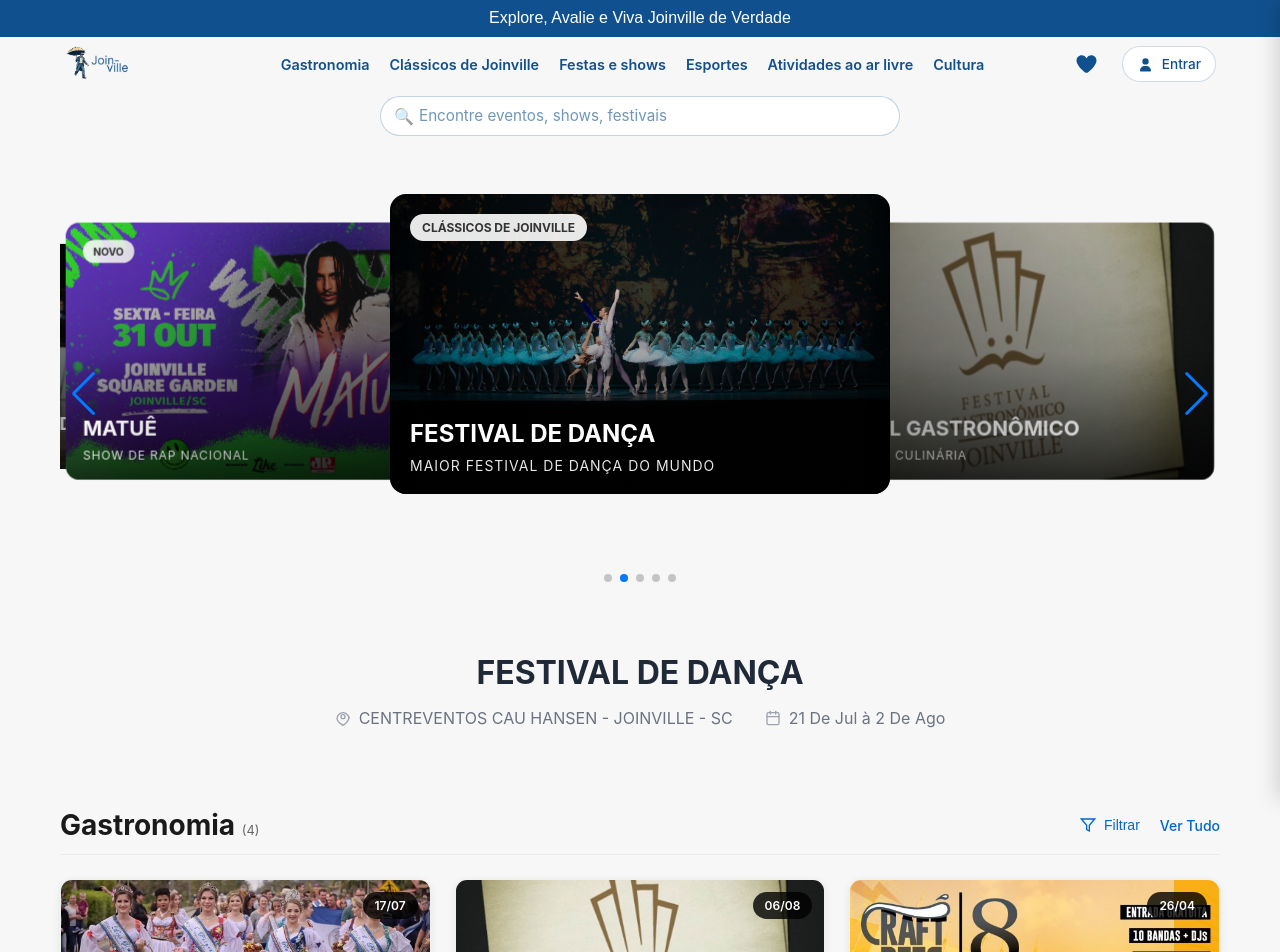
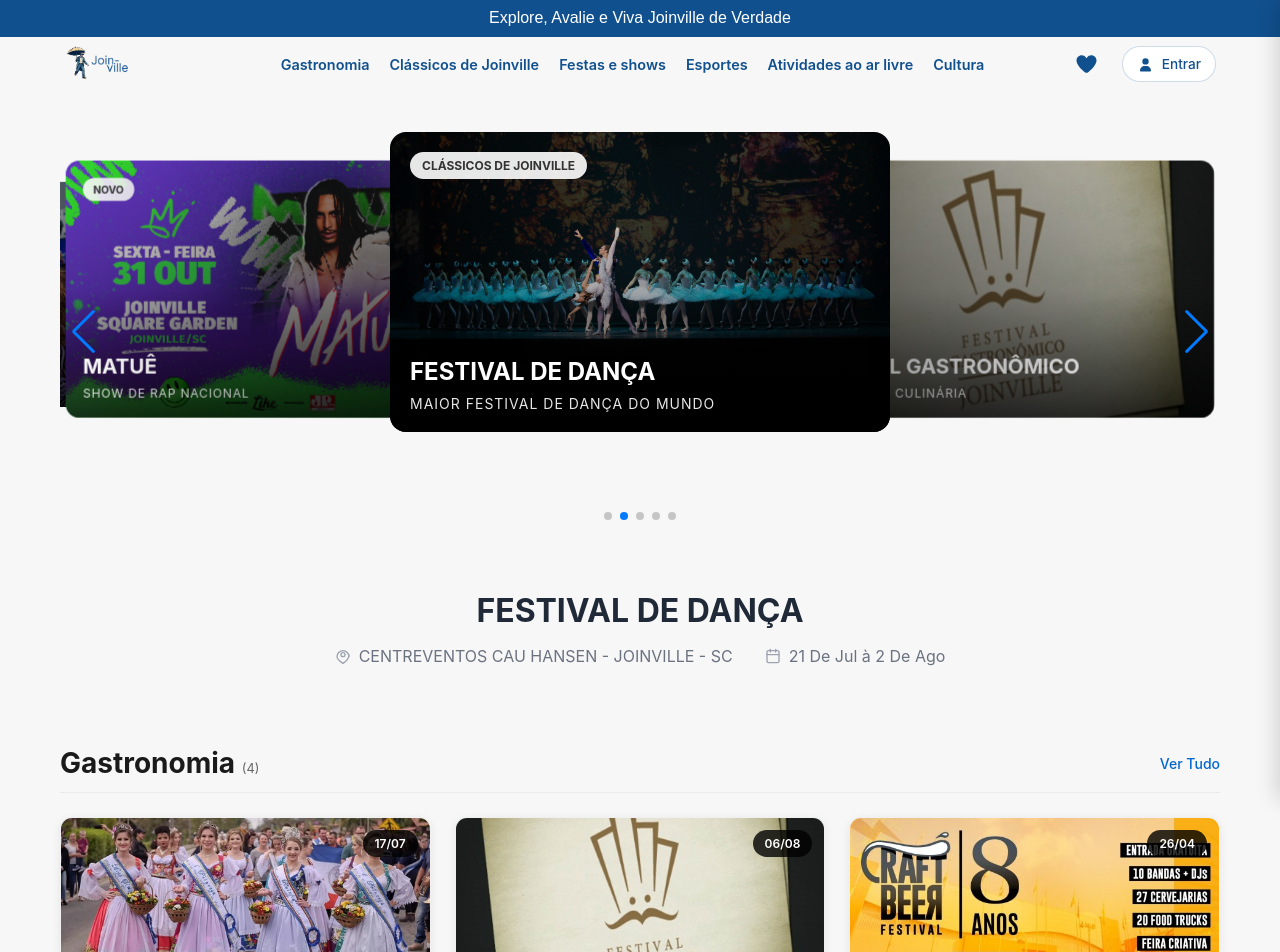
Before and after one commit to arthurlanz/Join-ville, a Vue app: page / in a window 1280 px wide. Shown: the top 952 px of the page. Built offline with nearby package versions, Linux system fonts and the light colour scheme; no server answers.

Commit message:
refactor: deletado o filtro e search #main

```diff
--- a/src/components/CarrosselComponent.vue
+++ b/src/components/CarrosselComponent.vue
@@ -13,7 +13,7 @@ const router = useRouter() // Inicializa o router
 
 const events = [
   {
-    id: 10,
+    id: 1,
     title: 'MATUÊ',
     subtitle: 'SHOW DE RAP NACIONAL',
     location: 'SQUARE GARDEN - JOINVILLE - SC',
@@ -22,7 +22,7 @@ const events = [
     badge: 'NOVO',
   },
   {
-    id: 6,
+    id: 9,
     title: 'FESTIVAL DE DANÇA',
     subtitle: 'MAIOR FESTIVAL DE DANÇA DO MUNDO',
     location: 'CENTREVENTOS CAU HANSEN - JOINVILLE - SC',
@@ -31,7 +31,7 @@ const events = [
     badge: 'CLÁSSICOS DE JOINVILLE',
   },
   {
-    id: 2,
+    id: 4,
     title: 'FESTIVAL GASTRONÔMICO',
     subtitle: 'DIVERSIDADE CULINÁRIA',
     location: 'Joinville - SC',
@@ -40,22 +40,22 @@ const events = [
     badge: 'FOOD',
   },
   {
-    id: 11,
-    title: 'MENOS É MAIS + FERRUGEM',
-    subtitle: 'PAGODE NACIONAL',
-    location: 'SQUARE GARDEN - JOINVILLE - SC',
-    date: 'Sexta, 19 de Set às 22:00',
-    image: '/festaseshows/menosemaisbanner.png',
-    badge: 'EM BREVE',
-  },
-  {
-    id: 20,
-    title: 'JEC KRONA X SANTO ANDRÉ',
+    id: 5,
+    title: 'JEC KRONA X BLUMENAU',
     subtitle: 'LIGA NACIONAL DE FUTSAL',
     location: 'CENTREVENTOS CAU HANSEN - JOINVILLE - SC',
     date: 'Sexta Feira, 5 de Set às 20:00',
     image: '/esportes/jecbanner.jpeg',
     badge: 'FUTSAL',
+  },
+  {
+    id: 11,
+    title: "ARMANDINHO",
+    subtitle: 'SHOW DE REAGE NACIONAL',
+    location: 'SQUARE GARDEN',
+    date: 'Sexta, 31 de Out às 22:00',
+    image: '/festaseshows/armandinho.png',
+    badge: 'SHOW',
   },
 ]
 
--- a/src/components/HeaderComponent.vue
+++ b/src/components/HeaderComponent.vue
@@ -162,13 +162,6 @@ onUnmounted(() => {
           </router-link>
         </div>
       </div>
-
-      <form class="search-line" @submit.prevent="onSubmit">
-        <div class="search">
-          <span class="icon" aria-hidden="true">🔍</span>
-          <input v-model="q" type="text" placeholder="Encontre eventos, shows, festivais" />
-        </div>
-      </form>
     </div>
   </header>
 </template>
--- a/src/components/MainComponent.vue
+++ b/src/components/MainComponent.vue
@@ -27,25 +27,19 @@
 
         <!-- Mostrar apenas categorias que têm eventos quando filtros estão aplicados -->
         <section
-          v-for="category in categories"
-          :key="category.id"
+          v-for="category in visibleCategories"
+          :key="category"
           class="events-section"
         >
           <div class="section-header">
             <h2>{{ category }} <span class="category-count">({{ getEventsForCategory(category).length }})</span></h2>
             <div class="section-actions">
-              <button @click="toggleFilterSidebar" class="filter-link">
-                <svg width="16" height="16" viewBox="0 0 24 24" fill="none" stroke="currentColor" stroke-width="2">
-                  <polygon points="22,3 2,3 10,12.46 10,19 14,21 14,12.46"></polygon>
-                </svg>
-                Filtrar
-              </button>
               <router-link :to="{ name: 'CategoryPage', params: { categoryName: category } }" class="view-all">Ver Tudo</router-link>
             </div>
           </div>
           <div class="events-grid">
             <div
-              v-for="event in getEventsForCategory(category)"
+              v-for="event in getEventsForCategory(category).slice(0, 4)"
               :key="event.id"
               class="event-card"
             >
@@ -184,9 +178,6 @@ export default {
           eventService.getEventCategories()
         ]);
 
-        console.log('Exemplo de evento:', events[0]);
-        console.log('Exemplo de categoria:', categories[0]);
-
         console.log('Eventos carregados:', events?.length || 0);
         console.log('Categorias carregadas:', categories?.length || 0);
 
@@ -248,7 +239,6 @@ export default {
     },
 
     getEventsForCategory(category) {
-      console.log(this.sortedEvents)
       return this.sortedEvents.filter(event => event.category === category);
     },
 
@@ -320,7 +310,6 @@ export default {
       }
 
       this.sortedEvents = events;
-      console.log(this.sortedEvents, this.categories)
     },
 
     filterByDate(events) {
```
